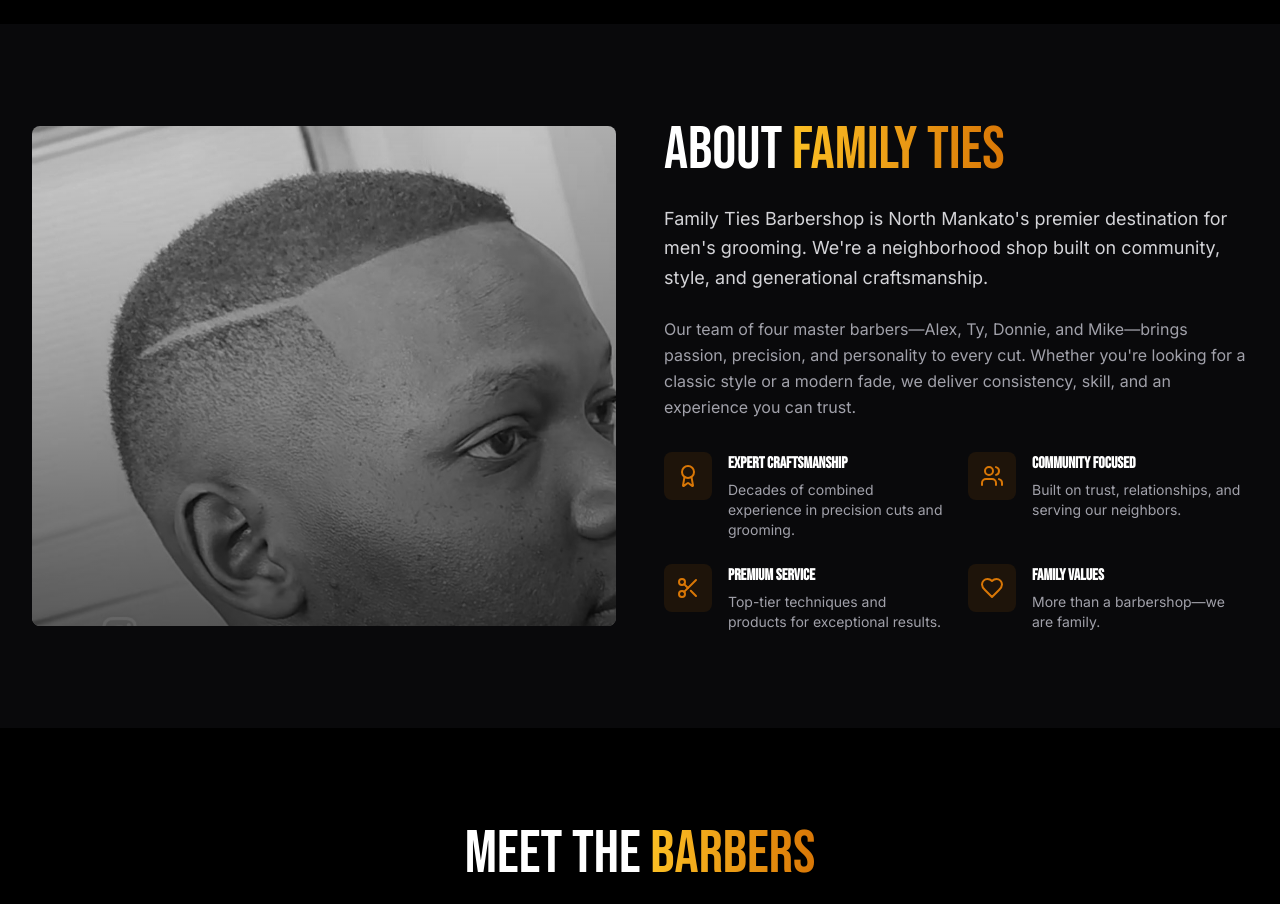
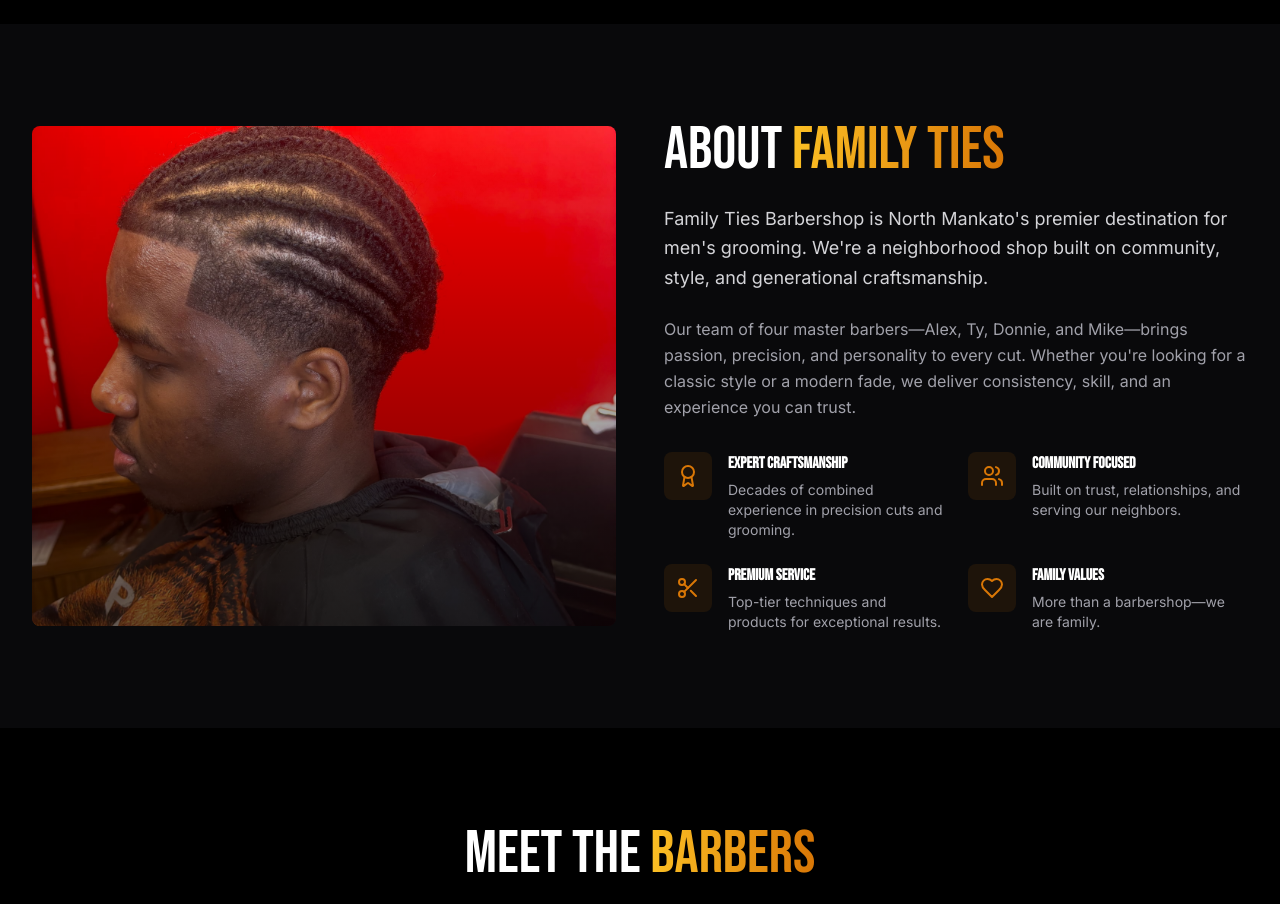
Before and after one commit to Nahomatnafu/family-ties-barbershop, a Next.js app: page / in a window 1280 px wide. Shown: the part 1740-2644 px from the top of the page. Built offline with nearby package versions, Linux system fonts and the light colour scheme.

Commit message:
Replace barbershop-image-005.jpg with alex/alex_cut_03.jpg

```diff
--- a/app/gallery/page.tsx
+++ b/app/gallery/page.tsx
@@ -9,7 +9,7 @@ const galleryImages = [
   '/assets/barbershop-images/alex/alex_cut_01.jpg',
   '/assets/barbershop-images/alex/alex_cut_02.jpg',
   '/assets/barbershop-images/barbershop-image-004.jpg',
-  '/assets/barbershop-images/barbershop-image-005.jpg',
+  '/assets/barbershop-images/alex/alex_cut_03.jpg',
   '/assets/barbershop-images/barbershop-image-006.jpg',
   '/assets/barbershop-images/barbershop-image-007.jpg',
   '/assets/barbershop-images/barbershop-image-011.jpg',
--- a/components/home/About.tsx
+++ b/components/home/About.tsx
@@ -31,7 +31,7 @@ export default function About() {
         {/* Image */}
         <div className="relative h-[500px] rounded-lg overflow-hidden">
           <Image
-            src="/assets/barbershop-images/barbershop-image-005.jpg"
+            src="/assets/barbershop-images/alex/alex_cut_03.jpg"
             alt="Family Ties Barbershop Interior"
             fill
             className="object-cover"
```
